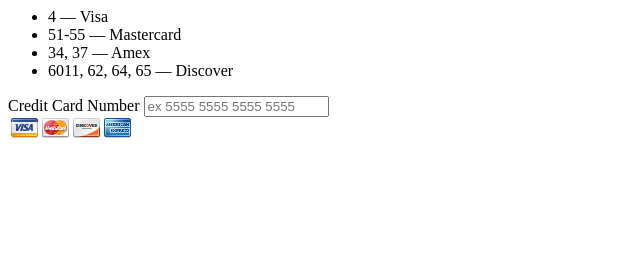
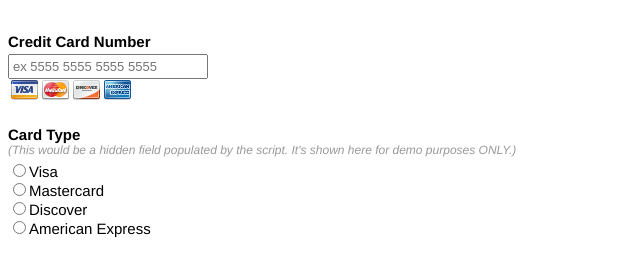
Before and after one commit to blakeharv/jquery-credit-card-checker, a plain HTML site: page demo/index.html in a window 1280 px wide. Shown: the whole page, without its empty margins (0-640 px from the left). Drawn offline with nearby package versions, Linux system fonts and the light colour scheme.

Commit message:
Add method to select a 'card_type' radio button

```diff
--- a/demo/index.html
+++ b/demo/index.html
@@ -13,13 +13,7 @@
     </script>
   </head>
   <body>
-    <ul>
-      <li>4 &mdash; Visa</li>
-      <li>51-55 &mdash; Mastercard</li>
-      <li>34, 37 &mdash; Amex</li>
-      <li>6011, 62, 64, 65 &mdash; Discover</li>
-    </ul>
-    <form>
+    <form action="">
       <label for="card_number">Credit Card Number</label>
       <input type="text" name="card_number" id="card_number" placeholder="ex 5555 5555 5555 5555">
       <ul class="accepted_credit_cards">
@@ -28,6 +22,14 @@
         <li class="card discover">Discover</li>
         <li class="card amex">American Express</li>
       </ul>
+      <label for="card_type">
+        Card Type<br>
+        <span class="help-tip">(This would be a hidden field populated by the script. It's shown here for demo purposes ONLY.)</span>
+      </label>
+      <input type="radio" name="card_type" value="visa">Visa</br>
+      <input type="radio" name="card_type" value="mastercard">Mastercard</br>
+      <input type="radio" name="card_type" value="discover">Discover</br>
+      <input type="radio" name="card_type" value="amex">American Express
     </form>
   </body>
 </html>
--- a/demo/styles.css
+++ b/demo/styles.css
@@ -1,3 +1,30 @@
+body {
+  font-family: Helvetica, Arial, 'san-serif';
+  font-size: 15px
+}
+
+label {
+  clear: left;
+  display: block;
+  font-weight: bold;
+  padding: 25px 0 4px 0;
+  position: relative;
+}
+
+input[type='text'] {
+  font-size: 13px;
+  padding: 3px;
+  width: 200px;
+}
+
+span.help-tip {
+  font-size: 12px;
+  font-style: italic;
+  font-weight: normal;
+  color: #999;
+}
+
+
 .accepted_credit_cards {
   list-style: none;
   margin: 0;
--- a/jquery.credit-card-checker.js
+++ b/jquery.credit-card-checker.js
@@ -1,7 +1,8 @@
 (function( $ ) {
 
   var defaults = {
-    cardIcons : '.accepted_credit_cards'
+    cardIcons : '.accepted_credit_cards',
+    radioName : 'card_type'
   };
 
   var knownCards = {
@@ -65,6 +66,8 @@
 
     _setCardType : function(formField, settings) {
 
+      var selector = ["input[type='radio'][name='", settings.radioName,"']"].join("");
+      var $cardTypeRadios = $(selector);
       var $acceptedCards = $(settings.cardIcons);
 
       $(formField).bind('change keyup input', function() {
@@ -74,9 +77,11 @@
             $(this).toggleClass('match', $(this).hasClass(type));
             $(this).toggleClass('no_match', !$(this).hasClass(type));
           });
+          $cardTypeRadios.filter("[value='"+type+"']").prop('checked', true);
         }
         else {
           $acceptedCards.find('.card').removeClass('match no_match');
+          $cardTypeRadios.prop('checked',false);
         }
       });
     }
```
